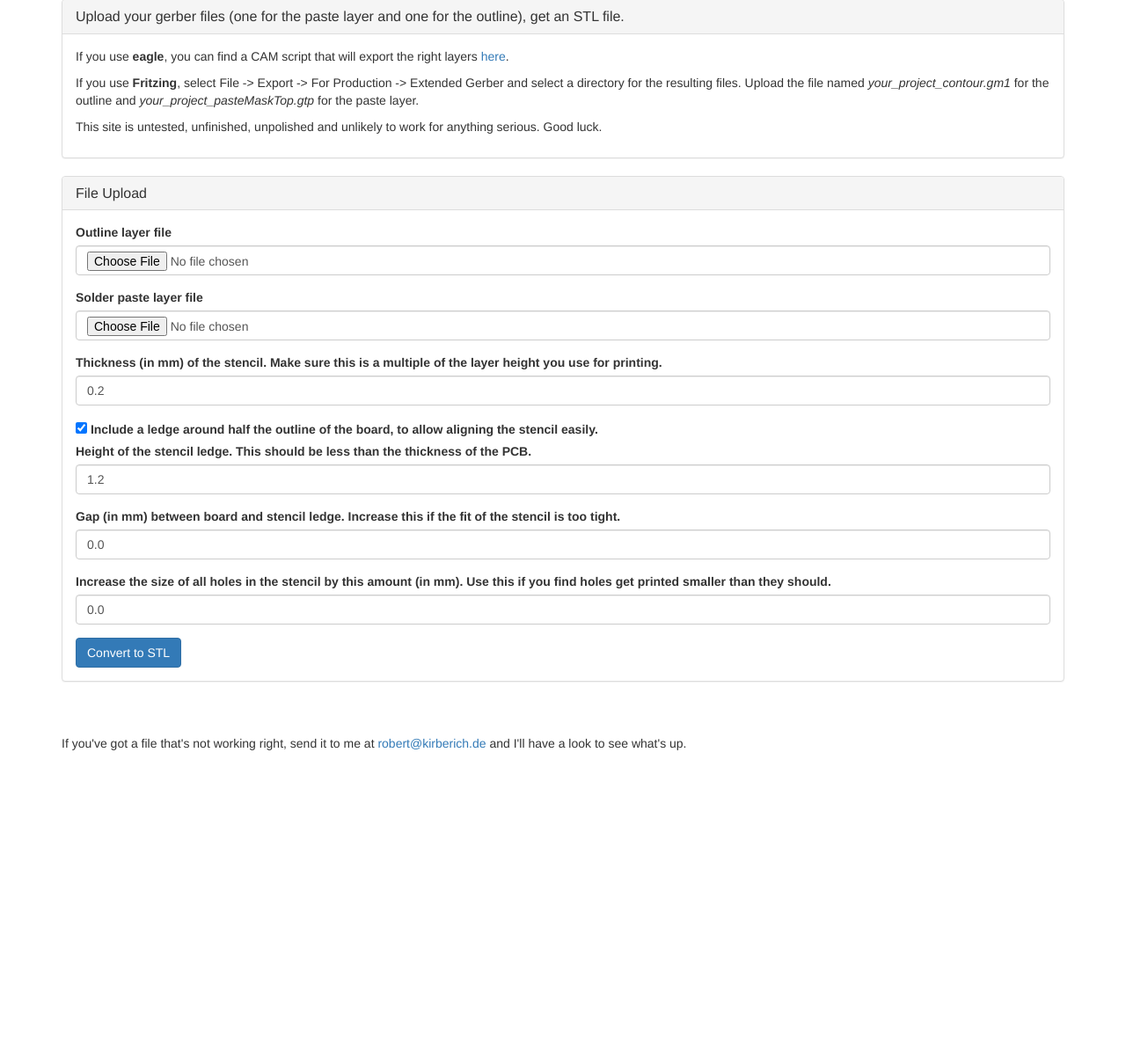
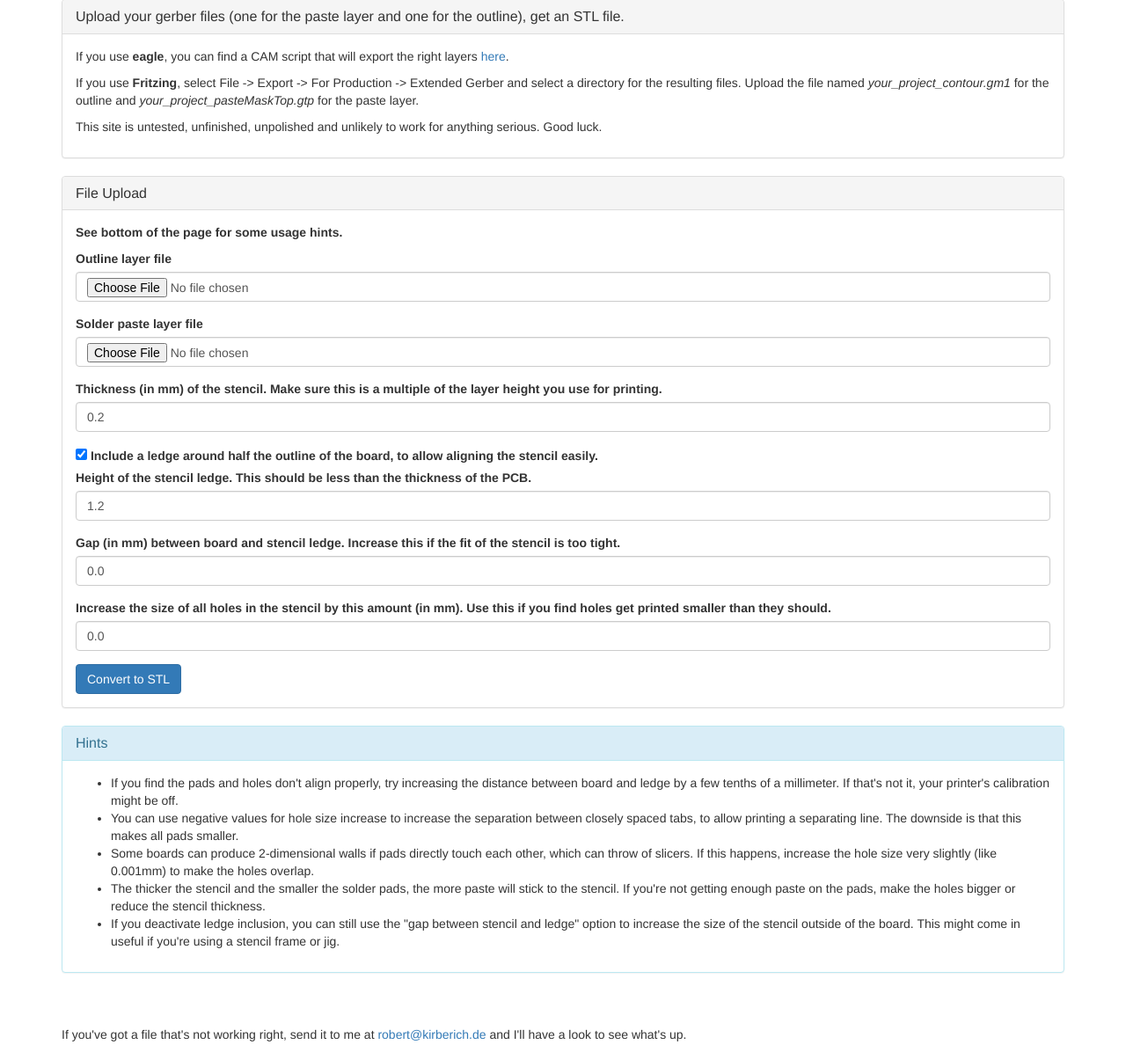
Before and after one commit to kirberich/gerber_to_scad_service, a Django app: page / in a window 1280 px wide. Shown: the part 73-1269 px from the top of the page at 88% size. Before the commit the page ends 926 px from the top, so only its background shows below. Run offline with Django 3.2, Linux system fonts and the light colour scheme; parts of the project's set-up code (start-up, migrations or seed data) failed here and were passed over; some libraries are stand-ins or nearby versions.

Commit message:
Add some usage hints.

```diff
--- a/gts/templates/main.html
+++ b/gts/templates/main.html
@@ -21,6 +21,7 @@
       <h3 class="panel-title">File Upload</h3>
     </div>
     <div class="panel-body">
+      <p><strong>See bottom of the page for some usage hints.</strong></p>
       <form action="" method="POST" enctype="multipart/form-data" class="form">
         {% csrf_token %}
         {% bootstrap_form form %}
@@ -33,6 +34,21 @@
     </div>
   </div>
 
+  <div class="panel panel-info">
+    <div class="panel-heading">
+      <h3 class="panel-title">Hints</h3>
+    </div>
+    <div class="panel-body">
+    <ul>
+      <li>If you find the pads and holes don't align properly, try increasing the distance between board and ledge by a few tenths of a millimeter. If that's not it, your printer's calibration might be off.</li>
+      <li>You can use negative values for hole size increase to increase the separation between closely spaced tabs, to allow printing a separating line. The downside is that this makes all pads smaller.</li>
+      <li>Some boards can produce 2-dimensional walls if pads directly touch each other, which can throw of slicers. If this happens, increase the hole size very slightly (like 0.001mm) to make the holes overlap.</li>
+      <li>The thicker the stencil and the smaller the solder pads, the more paste will stick to the stencil. If you're not getting enough paste on the pads, make the holes bigger or reduce the stencil thickness.</li>
+      <li>If you deactivate ledge inclusion, you can still use the "gap between stencil and ledge" option to increase the size of the stencil outside of the board. This might come in useful if you're using a stencil frame or jig.</li>
+    </ul>
+    </div>
+  </div>
+
   <br/><br/>
   <p>If you've got a file that's not working right, send it to me at <a href="mailto:robert@kirberich.de">robert@kirberich.de</a> and I'll have a look to see what's up.</p>
 
```
